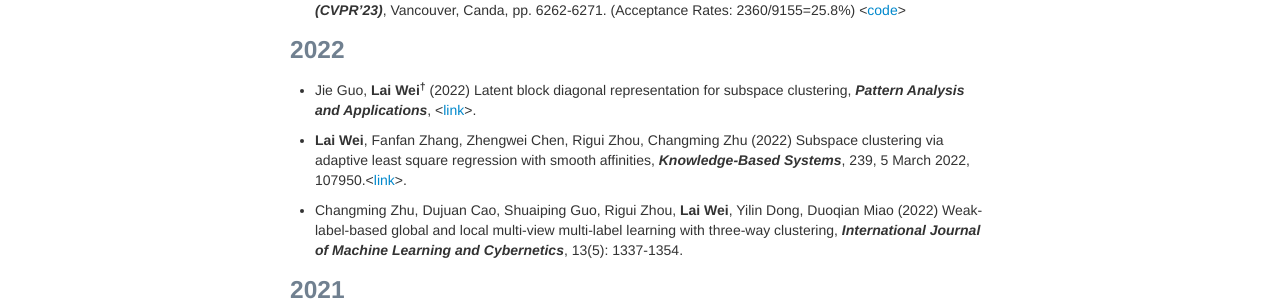
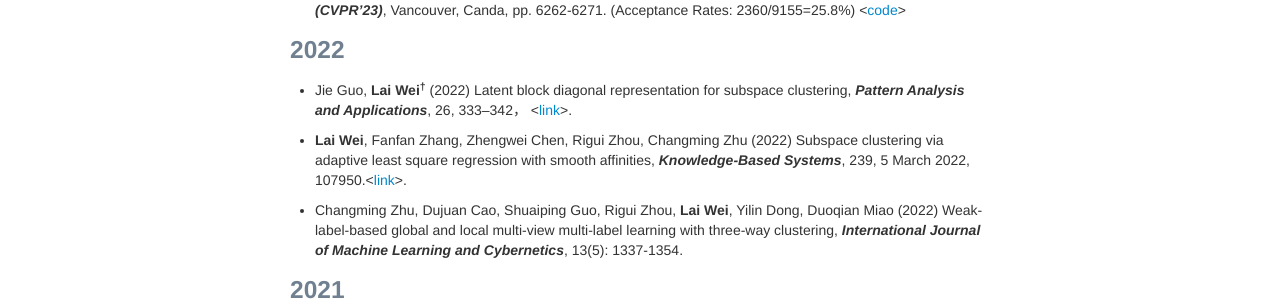
Before and after one commit to weilyshmtu/weilyshmtu.github.io, a Jekyll site: the page built from pages/pubs.md, in a window 1280 px wide and 900 px high. Shown: the part 322-623 px from the top of the window. Built offline with Jekyll 4.4.1, drawn with Linux system fonts in a browser that asks for light colours.

Commit message:
Update pubs.md

```diff
--- a/pages/pubs.md
+++ b/pages/pubs.md
@@ -12,7 +12,7 @@ title: Lai Wei's publications
 <ul> <li> <b>Lai Wei</b>, Zhengwei Chen, Jun Yin, Changming Zhu,Rigui Zhou, Jin Liu (2023) Adaptive graph convolutional subspace clustering, <i><b>The IEEE/CVF Conference on Computer Vision and Pattern Recognition (CVPR’23)</b></i>, Vancouver, Canda, pp. 6262-6271. (Acceptance Rates: 2360/9155=25.8%)  <<a href="https://github.com/weilyshmtu/AGCSC">code</a>></li></ul>
 
 ### 2022
-<ul> <li> Jie Guo, <b>Lai Wei<sup>&dagger;</sup></b> (2022) Latent block diagonal representation for subspace clustering, <i><b>Pattern Analysis and Applications</b></i>, <<a href="https://doi.org/10.1007/s10044-022-01101-3">link</a>>.</li></ul>
+<ul> <li> Jie Guo, <b>Lai Wei<sup>&dagger;</sup></b> (2022) Latent block diagonal representation for subspace clustering, <i><b>Pattern Analysis and Applications</b></i>,  26, 333–342， <<a href="https://doi.org/10.1007/s10044-022-01101-3">link</a>>.</li></ul>
 
 <ul> <li> <b>Lai Wei</b>, Fanfan Zhang, Zhengwei Chen, Rigui Zhou, Changming Zhu (2022) Subspace clustering via adaptive least square regression with smooth affinities, <i><b>Knowledge-Based Systems</b></i>, 239, 5 March 2022, 107950.<<a href="https://doi.org/10.1016/j.knosys.2021.107950">link</a>>.</li></ul>
 
```
